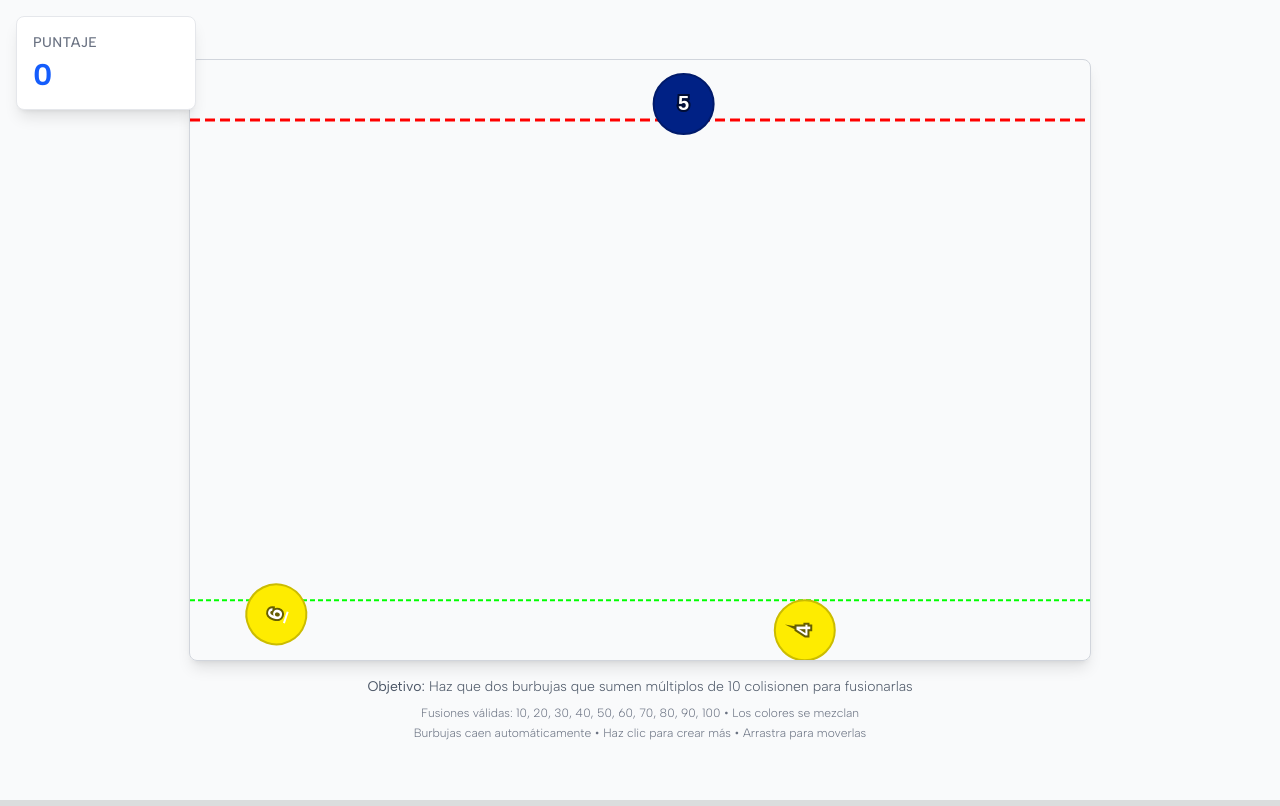
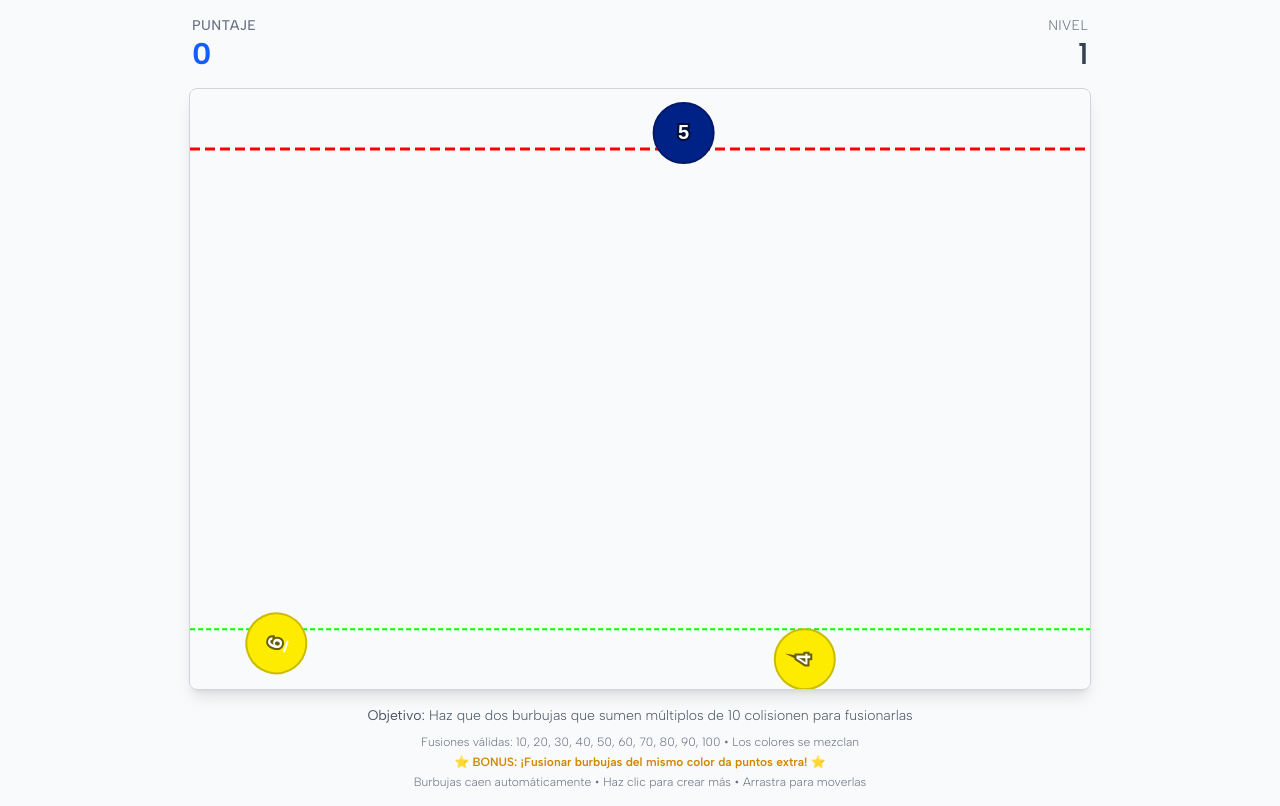
Before and after one commit to eypacha/bubblescore, a Vue app: page /game in a window 1280 px wide. Built offline with nearby package versions, Linux system fonts and the light colour scheme; no server answers.

Commit message:
Enhance scoring system with color bonus; update GameView for improved score display

```diff
--- a/src/game/physics.js
+++ b/src/game/physics.js
@@ -226,8 +226,8 @@ export class GamePhysics {
 
       Matter.World.remove(this.world, [bubbleA, bubbleB])
 
-      const pointsEarned = this.scoreManager.addScore(bubbleA.value, bubbleB.value, sum)
-      this.onBubbleFusion?.(bubbleA.value, bubbleB.value, sum, pointsEarned)
+      const scoreResult = this.scoreManager.addScore(bubbleA.value, bubbleB.value, sum, bubbleA, bubbleB)
+      this.onBubbleFusion?.(bubbleA.value, bubbleB.value, sum, scoreResult.totalPoints, scoreResult.colorBonus)
     }
   }
 
--- a/src/game/score-manager.js
+++ b/src/game/score-manager.js
@@ -5,26 +5,42 @@ export class ScoreManager {
     this.onScoreUpdate = null
   }
 
-  addScore(bubbleValueA, bubbleValueB, fusionSum) {
+  addScore(bubbleValueA, bubbleValueB, fusionSum, bubbleA = null, bubbleB = null) {
     const baseScore = fusionSum * this.multiplierBonus
     let bonus = 0
 
+    // Bonus por fusión de alto valor
     if (fusionSum >= 50) {
       bonus = Math.floor(fusionSum / 10) * 25
     }
 
+    // Bonus especial por fusión de 100
     if (fusionSum === 100) {
       bonus += 500
+    }
+
+    // Bonus por mismo color exacto
+    let colorBonus = 0
+    if (bubbleA && bubbleB && this.isSameColor(bubbleA.color, bubbleB.color)) {
+      colorBonus = fusionSum * 20 // 2x el bonus normal
+      bonus += colorBonus
     }
 
     const totalPoints = baseScore + bonus
     this.score += totalPoints
 
     if (this.onScoreUpdate) {
-      this.onScoreUpdate(this.score, totalPoints, fusionSum)
+      this.onScoreUpdate(this.score, totalPoints, fusionSum, colorBonus > 0)
     }
 
-    return totalPoints
+    return { totalPoints, colorBonus }
+  }
+
+  isSameColor(colorA, colorB) {
+    if (!colorA || !colorB) return false
+
+    // Comparar tanto el fill como el stroke para asegurar que es exactamente el mismo color
+    return colorA.fill === colorB.fill && colorA.stroke === colorB.stroke
   }
 
   getScore() {
--- a/src/views/GameView.vue
+++ b/src/views/GameView.vue
@@ -1,19 +1,35 @@
 <template>
-  <div class="game-container min-h-screen bg-gray-50 flex items-center justify-center">
-    <!-- Panel de puntaje -->
-    <div class="score-panel absolute top-4 left-4 bg-white rounded-lg shadow-lg p-4 border border-gray-200 z-10">
-      <div class="text-sm text-gray-500 font-medium uppercase tracking-wide">Puntaje</div>
-      <div class="text-3xl font-bold text-blue-600 mt-1">{{ score.toLocaleString() }}</div>
-      <div v-if="lastFusion.points > 0" class="text-xs text-green-600 font-medium mt-2 animate-pulse">
-        +{{ lastFusion.points }} pts ({{ lastFusion.fusion }})
+  <div class="min-h-screen bg-gray-50 flex flex-col items-center justify-center p-4">
+    <div class="mb-4 w-full max-w-4xl md:flex-row md:items-center md:gap-0">
+      <div class="flex justify-between items-center flex-col gap-4 items-start md:flex-row md:gap-6 md:items-center">
+        <div class="flex items-center gap-6">
+          <div>
+            <div class="text-sm text-gray-500 font-medium uppercase tracking-wide">Puntaje</div>
+            <div class="text-3xl font-bold text-blue-600">{{ score.toLocaleString() }}</div>
+          </div>
+          <div v-if="lastFusion.points > 0" class="px-4 py-2 rounded-lg animate-custom-pulse"
+               :class="lastFusion.colorBonus ? 'bg-yellow-100 border border-yellow-300' : 'bg-green-100 border border-green-300'">
+            <div class="text-sm font-medium"
+                 :class="lastFusion.colorBonus ? 'text-yellow-700' : 'text-green-700'">
+              +{{ lastFusion.points }} pts • {{ lastFusion.fusion }}
+            </div>
+            <div v-if="lastFusion.colorBonus" class="text-xs text-yellow-600 font-bold flex items-center">
+              ⭐ BONUS MISMO COLOR ⭐
+            </div>
+          </div>
+        </div>
+        <div class="text-right">
+          <div class="text-sm text-gray-500 uppercase tracking-wide">Nivel</div>
+          <div class="text-3xl font-semibold text-gray-700">{{ Math.floor(score / 1000) + 1 }}</div>
+        </div>
       </div>
     </div>
 
     <!-- Canvas del juego centrado -->
-    <div class="canvas-wrapper">
+    <div class="transition-all duration-300 ease-in-out w-full md:w-auto">
       <canvas
         ref="gameCanvas"
-        class="border border-gray-300 rounded-lg shadow-lg bg-white cursor-pointer"
+        class="border border-gray-300 rounded-lg shadow-lg bg-white cursor-pointer hover:border-gray-500 block max-w-full h-auto"
         :width="canvasWidth"
         :height="canvasHeight"
         @click="createBubble"
@@ -26,6 +42,9 @@
         </p>
         <p class="text-gray-500 text-xs mb-1">
           Fusiones válidas: 10, 20, 30, 40, 50, 60, 70, 80, 90, 100 • Los colores se mezclan
+        </p>
+        <p class="text-yellow-600 text-xs mb-1 font-semibold">
+          ⭐ BONUS: ¡Fusionar burbujas del mismo color da puntos extra! ⭐
         </p>
         <p class="text-gray-500 text-xs">
           Burbujas caen automáticamente • Haz clic para crear más • Arrastra para moverlas
@@ -48,6 +67,7 @@ const score = ref(0)
 const lastFusion = ref({
   points: 0,
   fusion: '',
+  colorBonus: false,
   timestamp: 0
 })
 
@@ -114,14 +134,16 @@ const initializeGame = () => {
 
     updateCanvasSize()
 
-    physicsEngine.onBubbleFusion = (valueA, valueB, sum, pointsEarned) => {
-      console.log(`¡Fusión exitosa! ${valueA} + ${valueB} = ${sum} (+${pointsEarned} pts)`)
+    physicsEngine.onBubbleFusion = (valueA, valueB, sum, pointsEarned, colorBonus) => {
+      const bonusText = colorBonus ? ' ¡MISMO COLOR!' : ''
+      console.log(`¡Fusión exitosa! ${valueA} + ${valueB} = ${sum} (+${pointsEarned} pts)${bonusText}`)
       score.value = physicsEngine.scoreManager.getScore()
 
       // Mostrar animación de puntos ganados
       lastFusion.value = {
         points: pointsEarned,
         fusion: `${valueA}+${valueB}=${sum}`,
+        colorBonus: colorBonus,
         timestamp: Date.now()
       }
 
@@ -130,7 +152,7 @@ const initializeGame = () => {
         clearTimeout(fusionAnimationTimeout)
       }
       fusionAnimationTimeout = setTimeout(() => {
-        lastFusion.value = { points: 0, fusion: '', timestamp: 0 }
+        lastFusion.value = { points: 0, fusion: '', colorBonus: false, timestamp: 0 }
       }, 3000)
     }
 
@@ -176,46 +198,3 @@ onMounted(() => {
   })
 })
 </script>
-
-<style scoped>
-.game-container {
-  background-color: #f9fafb;
-  position: relative;
-}
-
-.score-panel {
-  min-width: 180px;
-  backdrop-filter: blur(10px);
-  transition: all 0.3s ease;
-}
-
-.score-panel:hover {
-  transform: translateY(-2px);
-  box-shadow: 0 10px 25px rgba(0, 0, 0, 0.1);
-}
-
-.canvas-wrapper {
-  transition: all 0.3s ease;
-}
-
-canvas {
-  display: block;
-}
-
-canvas:hover {
-  border-color: #6B7280;
-}
-
-@keyframes pulse {
-  0%, 100% {
-    opacity: 1;
-  }
-  50% {
-    opacity: 0.7;
-  }
-}
-
-.animate-pulse {
-  animation: pulse 1.5s cubic-bezier(0.4, 0, 0.6, 1) infinite;
-}
-</style>
--- /dev/null
+++ b/tailwind.config.js
@@ -0,0 +1,27 @@
+/** @type {import('tailwindcss').Config} */
+export default {
+  content: [
+    "./index.html",
+    "./src/**/*.{vue,js,ts,jsx,tsx}",
+  ],
+  theme: {
+    extend: {
+      keyframes: {
+        'custom-pulse': {
+          '0%, 100%': {
+            opacity: '1',
+            transform: 'scale(1)',
+          },
+          '50%': {
+            opacity: '0.9',
+            transform: 'scale(1.02)',
+          },
+        }
+      },
+      animation: {
+        'custom-pulse': 'custom-pulse 2s cubic-bezier(0.4, 0, 0.6, 1) infinite',
+      }
+    },
+  },
+  plugins: [],
+}
```
